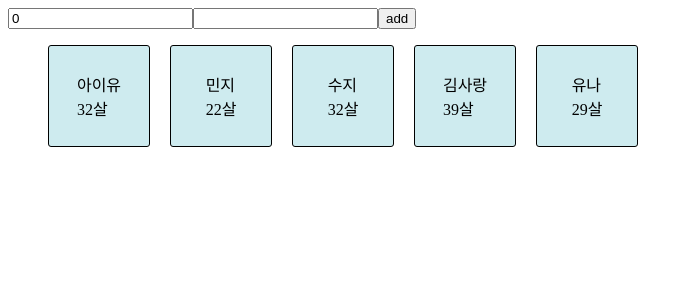
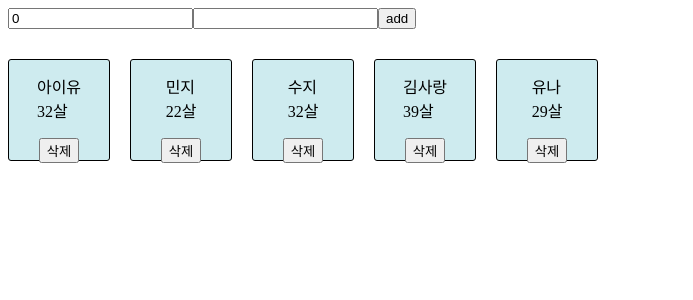
Before and after one commit to yuna-c/react, a React (Vite) app: page / in a window 1280 px wide. Shown: the top 300 px of the page, without its empty margins (0-693 px from the left). Built offline with nearby package versions, Linux system fonts and the light colour scheme.

Commit message:
📝 add : 삭제 기능 구현

```diff
--- a/src/App.jsx
+++ b/src/App.jsx
@@ -7,6 +7,8 @@ import './styles/App.scss';
 
 const App = () => {
 	const styles = {
+		margin: '30px 0 0 0 ',
+		padding: '0',
 		listStyle: 'none',
 		display: 'flex',
 		gap: '20px',
@@ -25,36 +27,47 @@ const App = () => {
 	console.log(users);
 	const [age, setAge] = useState(0);
 	const [name, setName] = useState('');
-	const onAddAge = (e) => {
+
+	const AddAge = (e) => {
 		setAge(e.target.value);
 	};
-	const onAddName = (e) => {
+
+	const AddName = (e) => {
 		setName(e.target.value);
 	};
 
-	return (
-		<>
-			<input type='number' value={age} onChange={onAddAge} />
-			<input type='text' value={name} onChange={onAddName} />
-			<button
-				onClick={() => {
+	const AddUserHandler = () => {
 		// users state에 한 객체가 추가되면 됨
 		console.log('age => ', age);
 		console.log('name => ', name);
 		const newUser = {
 			id: new Date().getTime(),
-						age: age,
+			age: Number(age), // 문자로 입력이 되기 때문에 형변환
 			name: name,
 		};
+
+		// 새로운 유저 배열에 담기
+		setUsers([...users, newUser]);
 		console.log(`newUser => `, newUser);
-					setUsers([...users, newUser]);
-				}}
-			>
-				add
-			</button>
+	};
+
+	const deleteUserHandler = (id) => {
+		// 삭제할 대상 id
+		const deletedUser = users.filter((user) => user.id != id);
+		// 유저의 id가 인풋으로 받은 id와 동일하지 않으면 삭제를 해줘라
+
+		// console.log(deletedUser);
+		setUsers(deletedUser);
+	};
+
+	return (
+		<>
+			<input type='number' value={age} onChange={AddAge} />
+			<input type='text' value={name} onChange={AddName} />
+			<button onClick={AddUserHandler}>add</button>
 			<ul style={styles}>
 				{users.map((user, idx) => (
-					<User id={idx} key={user.id} user={user} />
+					<User id={idx} key={user.id} user={user} deleteUserHandler={deleteUserHandler} />
 				))}
 			</ul>
 		</>
@@ -62,23 +75,30 @@ const App = () => {
 };
 
 // User 컴포넌트를 분리해서 구현
-const User = ({ user, idx }) => {
+const User = ({ user, idx, deleteUserHandler }) => {
 	const boxStyle = {
 		width: '100px',
 		height: '100px',
 		display: 'flex',
 		alignItems: 'center',
 		justifyContent: 'center',
+		flexDirection: 'column',
 		border: '1px solid #000',
 		borderRadius: '3px',
 		backgroundColor: '#ceebef',
 	};
 
-	const { age, name } = user;
+	const { age, name, id } = user;
 
 	return (
-		<li id={idx} key={user.id} style={boxStyle}>
+		<li id={idx} key={id} style={boxStyle}>
+			<p>
 				{name} <br /> {age}살
+			</p>
+			<div>
+				{/* 실행이 될 때 user가 가지고 있는 id가 있어야 한다 */}
+				<button onClick={() => deleteUserHandler(id)}>삭제</button>
+			</div>
 		</li>
 	);
 };
--- a/src/index.jsx
+++ b/src/index.jsx
@@ -1,7 +1,7 @@
 import { StrictMode } from 'react';
 import { createRoot } from 'react-dom/client';
 import App from './App.jsx';
-import './styles/index.scss';
+// import './styles/index.scss';
 
 createRoot(document.getElementById('root')).render(
 	<StrictMode>
--- a/src/styles/index.scss
+++ b/src/styles/index.scss
@@ -0,0 +1,193 @@
+@charset "utf-8";
+
+/* reset */
+html {
+	min-height: 100%;
+	line-height: 1.35;
+	font-family: 'Noto Sans KR', 'Sans-serif';
+	overflow-y: auto;
+	-webkit-text-size-adjust: none;
+}
+html,
+body,
+div,
+span,
+applet,
+object,
+iframe,
+h1,
+h2,
+h3,
+h4,
+h5,
+h6,
+p,
+blockquote,
+pre,
+a,
+abbr,
+acronym,
+address,
+big,
+cite,
+code,
+del,
+dfn,
+em,
+img,
+ins,
+kbd,
+q,
+s,
+samp,
+small,
+strike,
+strong,
+sub,
+sup,
+tt,
+var,
+b,
+u,
+i,
+center,
+dl,
+dt,
+dd,
+ol,
+ul,
+li,
+fieldset,
+form,
+label,
+legend,
+table,
+caption,
+tbody,
+tfoot,
+thead,
+tr,
+th,
+td,
+article,
+aside,
+canvas,
+details,
+embed,
+figure,
+figcaption,
+footer,
+header,
+hgroup,
+menu,
+nav,
+output,
+ruby,
+section,
+summary,
+time,
+mark,
+audio,
+video {
+	line-height: inherit;
+	margin: 0;
+	padding: 0;
+	border: 0;
+	font-family: 'Noto Sans KR', 'Sans-serif';
+	vertical-align: baseline;
+	-webkit-box-sizing: border-box;
+	-moz-box-sizing: border-box;
+	box-sizing: border-box;
+}
+article,
+aside,
+details,
+figcaption,
+figure,
+footer,
+header,
+hgroup,
+menu,
+nav,
+section {
+	display: block;
+}
+body {
+	width: 100%;
+	min-height: 100%;
+}
+ol,
+ul {
+	list-style: none;
+}
+blockquote,
+q {
+	quotes: none;
+}
+blockquote:before,
+blockquote:after,
+q:before,
+q:after {
+	content: '';
+	content: none;
+}
+table {
+	padding: 0;
+	border: 0;
+	border-spacing: 0;
+	border-collapse: collapse;
+}
+th,
+td {
+	padding: 0;
+}
+select,
+input,
+textarea,
+button {
+	margin: 0;
+	padding: 0;
+	-webkit-border-radius: 0;
+	-moz-border-radius: 0;
+	border-radius: 0;
+	outline: none;
+	-webkit-box-sizing: border-box;
+	-moz-box-sizing: border-box;
+	box-sizing: border-box;
+	font-family: inherit;
+	vertical-align: middle;
+}
+input,
+button {
+	background: transparent;
+	-webkit-border-radius: 0;
+	-webkit-appearance: none;
+	border: 1px solid #000;
+}
+input[type='button'],
+button,
+select {
+	cursor: pointer;
+}
+select {
+	-o-appearance: none;
+	-moz-appearance: none;
+	-webkit-appearance: none;
+	appearance: none;
+}
+select::-ms-expand {
+	display: none;
+}
+textarea {
+	padding: 0;
+	background: transparent;
+	border: 0;
+	overflow-y: scroll;
+	resize: none;
+}
+a {
+	background: transparent;
+	text-decoration: none;
+	color: #000;
+	outline: 0;
+}
```
Lines whose indentation alone changed are shown as unchanged.
